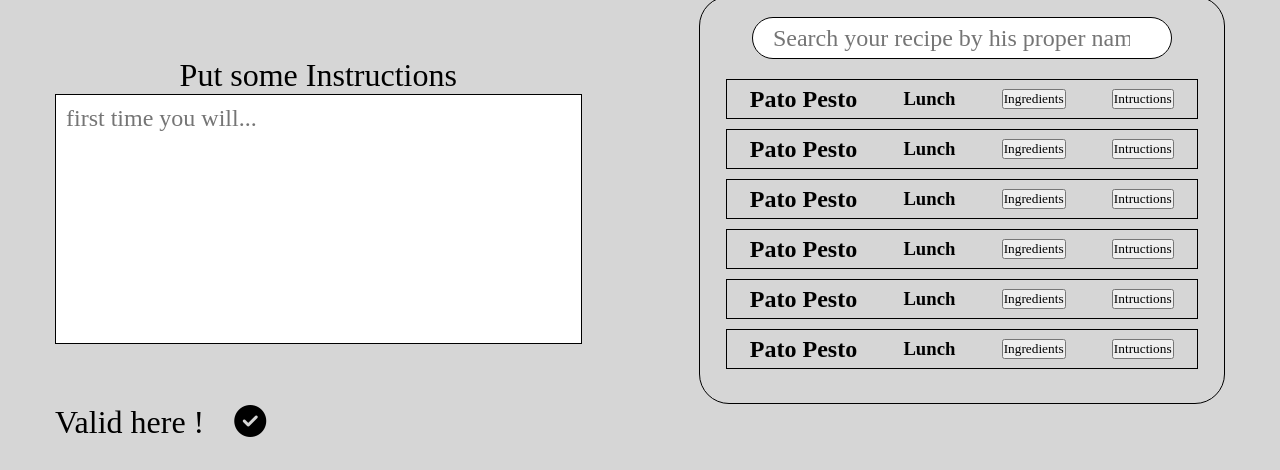
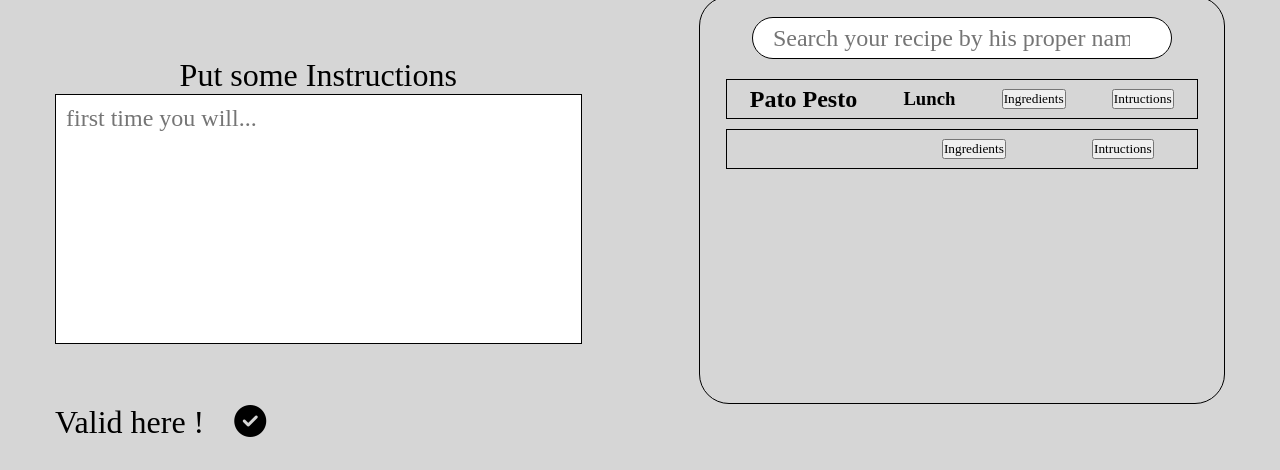
Before and after one commit to Rangassamy/cookingAppJS, a plain HTML site: page index.html in a window 1280 px wide. Both pictures are taken after a click on the button 250 px from the left and 752 px from the top of the page. Shown: the part 330-800 px from the top of the page. Drawn offline with Linux system fonts and the light colour scheme; a web font is replaced by a local one.

Commit message:
added the javascript first version, can't see instructions and ingredients

```diff
--- a/index.css
+++ b/index.css
@@ -136,14 +136,14 @@ textarea {
   margin-bottom: 20px;
 }
 
-#recipes-render {
+#recipesRender {
   overflow-y: auto;
   width: 90%;
   margin: 0 auto;
   height: 300px;
 }
 
-#recipes-render li {
+#recipesRender li {
   border: 1px solid black;
   display: flex;
   justify-content: space-around;
@@ -151,7 +151,7 @@ textarea {
   margin-bottom: 10px;
   height: 40px;
 }
-#recipes-render::-webkit-scrollbar {
+#recipesRender::-webkit-scrollbar {
   width: 0px; /* Masquer la barre de défilement pour les navigateurs Webkit */
   background: transparent; /* Masquer le fond */
 }
--- a/index.html
+++ b/index.html
@@ -52,40 +52,88 @@
         <h3>Write down below your ingredients !</h3>
         <ul>
           <li>
-            <input type="text" id="ingredient1" placeholder="ingredients..." />
+            <input
+              type="text"
+              class="ingredients"
+              placeholder="ingredients..."
+            />
           </li>
           <li>
-            <input type="text" id="ingredient2" placeholder="ingredients..." />
+            <input
+              type="text"
+              class="ingredients"
+              placeholder="ingredients..."
+            />
           </li>
           <li>
-            <input type="text" id="ingredient3" placeholder="ingredients..." />
+            <input
+              type="text"
+              class="ingredients"
+              placeholder="ingredients..."
+            />
           </li>
           <li>
-            <input type="text" id="ingredient4" placeholder="ingredients..." />
+            <input
+              type="text"
+              class="ingredients"
+              placeholder="ingredients..."
+            />
           </li>
           <li>
-            <input type="text" id="ingredient5" placeholder="ingredients..." />
+            <input
+              type="text"
+              class="ingredients"
+              placeholder="ingredients..."
+            />
           </li>
           <li>
-            <input type="text" id="ingredient6" placeholder="ingredients..." />
+            <input
+              type="text"
+              class="ingredients"
+              placeholder="ingredients..."
+            />
           </li>
           <li>
-            <input type="text" id="ingredient7" placeholder="ingredients..." />
+            <input
+              type="text"
+              class="ingredients"
+              placeholder="ingredients..."
+            />
           </li>
           <li>
-            <input type="text" id="ingredient8" placeholder="ingredients..." />
+            <input
+              type="text"
+              class="ingredients"
+              placeholder="ingredients..."
+            />
           </li>
           <li>
-            <input type="text" id="ingredient9" placeholder="ingredients..." />
+            <input
+              type="text"
+              class="ingredients"
+              placeholder="ingredients..."
+            />
           </li>
           <li>
-            <input type="text" id="ingredient10" placeholder="ingredients..." />
+            <input
+              type="text"
+              class="ingredients"
+              placeholder="ingredients..."
+            />
           </li>
           <li>
-            <input type="text" id="ingredient11" placeholder="ingredients..." />
+            <input
+              type="text"
+              class="ingredients"
+              placeholder="ingredients..."
+            />
           </li>
           <li>
-            <input type="text" id="ingredient12" placeholder="ingredients..." />
+            <input
+              type="text"
+              class="ingredients"
+              placeholder="ingredients..."
+            />
           </li>
         </ul>
       </div>
@@ -97,109 +145,7 @@
           id="searchBar"
           placeholder="Search your recipe by his proper name !"
         />
-        <ul id="recipes-render">
-          <li>
-            <h2>Pato Pesto</h2>
-            <h3>Lunch</h3>
-            <button id="ingredients">Ingredients</button>
-            <button id="Instructions">Intructions</button>
-          </li>
-          <li>
-            <h2>Pato Pesto</h2>
-            <h3>Lunch</h3>
-            <button id="ingredients">Ingredients</button>
-            <button id="Instructions">Intructions</button>
-          </li>
-          <li>
-            <h2>Pato Pesto</h2>
-            <h3>Lunch</h3>
-            <button id="ingredients">Ingredients</button>
-            <button id="Instructions">Intructions</button>
-          </li>
-          <li>
-            <h2>Pato Pesto</h2>
-            <h3>Lunch</h3>
-            <button id="ingredients">Ingredients</button>
-            <button id="Instructions">Intructions</button>
-          </li>
-          <li>
-            <h2>Pato Pesto</h2>
-            <h3>Lunch</h3>
-            <button id="ingredients">Ingredients</button>
-            <button id="Instructions">Intructions</button>
-          </li>
-          <li>
-            <h2>Pato Pesto</h2>
-            <h3>Lunch</h3>
-            <button id="ingredients">Ingredients</button>
-            <button id="Instructions">Intructions</button>
-          </li>
-          <li>
-            <h2>Pato Pesto</h2>
-            <h3>Lunch</h3>
-            <button id="ingredients">Ingredients</button>
-            <button id="Instructions">Intructions</button>
-          </li>
-          <li>
-            <h2>Pato Pesto</h2>
-            <h3>Lunch</h3>
-            <button id="ingredients">Ingredients</button>
-            <button id="Instructions">Intructions</button>
-          </li>
-          <li>
-            <h2>Pato Pesto</h2>
-            <h3>Lunch</h3>
-            <button id="ingredients">Ingredients</button>
-            <button id="Instructions">Intructions</button>
-          </li>
-          <li>
-            <h2>Pato Pesto</h2>
-            <h3>Lunch</h3>
-            <button id="ingredients">Ingredients</button>
-            <button id="Instructions">Intructions</button>
-          </li>
-          <li>
-            <h2>Pato Pesto</h2>
-            <h3>Lunch</h3>
-            <button id="ingredients">Ingredients</button>
-            <button id="Instructions">Intructions</button>
-          </li>
-          <li>
-            <h2>Pato Pesto</h2>
-            <h3>Lunch</h3>
-            <button id="ingredients">Ingredients</button>
-            <button id="Instructions">Intructions</button>
-          </li>
-          <li>
-            <h2>Pato Pesto</h2>
-            <h3>Lunch</h3>
-            <button id="ingredients">Ingredients</button>
-            <button id="Instructions">Intructions</button>
-          </li>
-          <li>
-            <h2>Pato Pesto</h2>
-            <h3>Lunch</h3>
-            <button id="ingredients">Ingredients</button>
-            <button id="Instructions">Intructions</button>
-          </li>
-          <li>
-            <h2>Pato Pesto</h2>
-            <h3>Lunch</h3>
-            <button id="ingredients">Ingredients</button>
-            <button id="Instructions">Intructions</button>
-          </li>
-          <li>
-            <h2>Pato Pesto</h2>
-            <h3>Lunch</h3>
-            <button id="ingredients">Ingredients</button>
-            <button id="Instructions">Intructions</button>
-          </li>
-          <li>
-            <h2>Pato Pesto</h2>
-            <h3>Lunch</h3>
-            <button id="ingredients">Ingredients</button>
-            <button id="Instructions">Intructions</button>
-          </li>
+        <ul id="recipesRender">
           <li>
             <h2>Pato Pesto</h2>
             <h3>Lunch</h3>
--- a/index.js
+++ b/index.js
@@ -1,14 +1,46 @@
+const recipeName = document.getElementById("recipeName");
+const recipeCategorie = document.getElementById("recipeCategorie");
+const recipeInstrusctions = document.getElementById("recipeInstructions");
+const ingredients = document.querySelectorAll(".ingredients");
+const submitButton = document.getElementById("recipeSubmit");
+const recipesContainer = document.getElementById("recipesRender");
+const recipe = document.querySelectorAll(".recipe");
+
 class Recipe {
-  constructor(title, ingredients, instructions) {
-    this.title = title;
+  constructor(name, categorie, instructions, ingredients) {
+    this.name = name;
+    this.categorie = categorie;
+    this.instructions = instructions;
     this.ingredients = ingredients;
-    this.instructions = instructions;
   }
 }
 
-const recipes = [
-  new Recipe("Pato pesto", "pate", "cuir dans l'eau chaude"),
-  new Recipe("Pate carbo", "pates", "cuir dans l'eau"),
-  new Recipe("Pizza", "pizza", "faut faire cuir au four"),
-  new Recipe("Colombo", "colombo", "faut faire cuire"),
-];
+submitButton.addEventListener("click", () => {
+  const ingredientsArray = [];
+
+  ingredients.forEach((ingredient) => {
+    if (ingredient.value !== "") {
+      ingredientsArray.push(ingredient.value);
+    }
+  });
+
+  const recipe = new Recipe(
+    recipeName.value,
+    recipeCategorie.value,
+    recipeInstrusctions.value,
+    ingredientsArray
+  );
+
+  recipesContainer.innerHTML += `
+  <li class="recipe"">
+   <h2>${recipe.name}</h2>
+   <h3>${recipe.categorie}</h3>
+   <button id="ingredients">Ingredients</button>
+   <button id="Instructions">Intructions</button>
+  </li>
+  `;
+
+  recipeName.value = "";
+  recipeCategorie.value = "";
+  recipeInstrusctions.value = "";
+});
```
